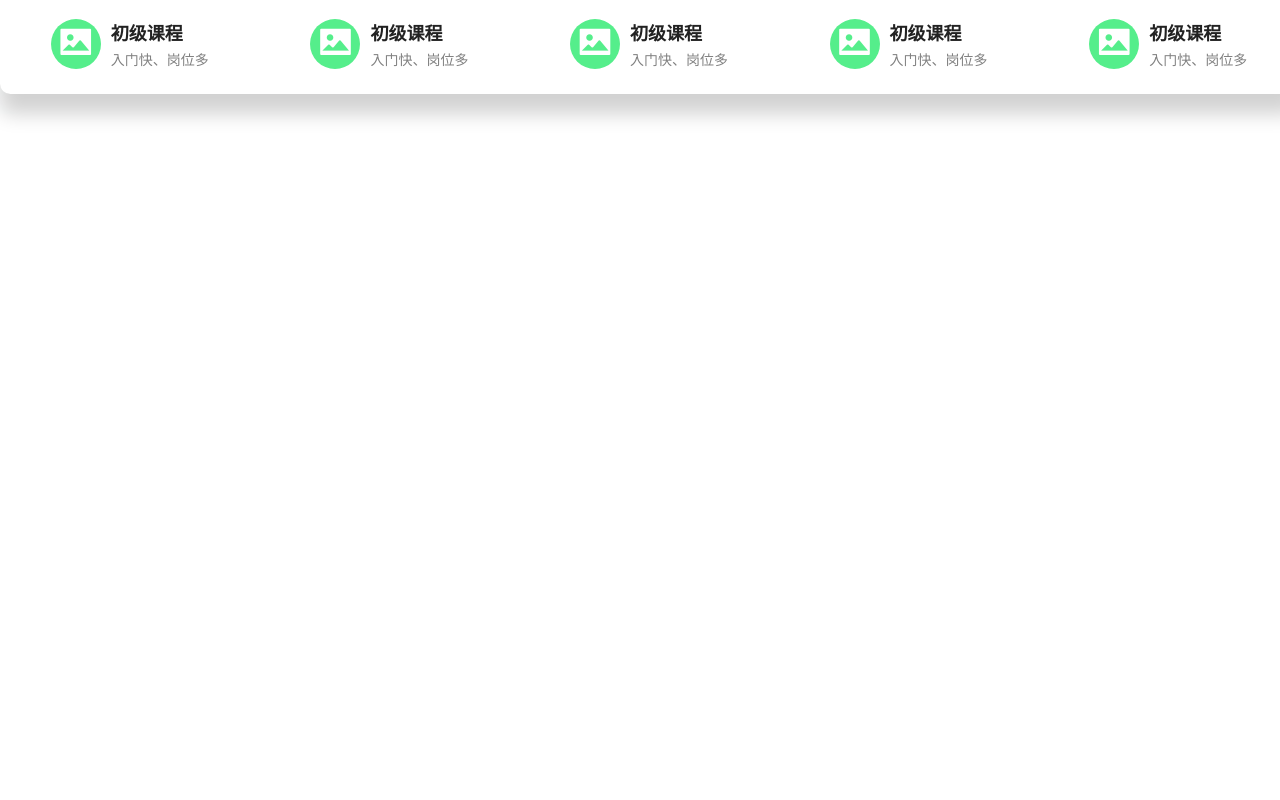
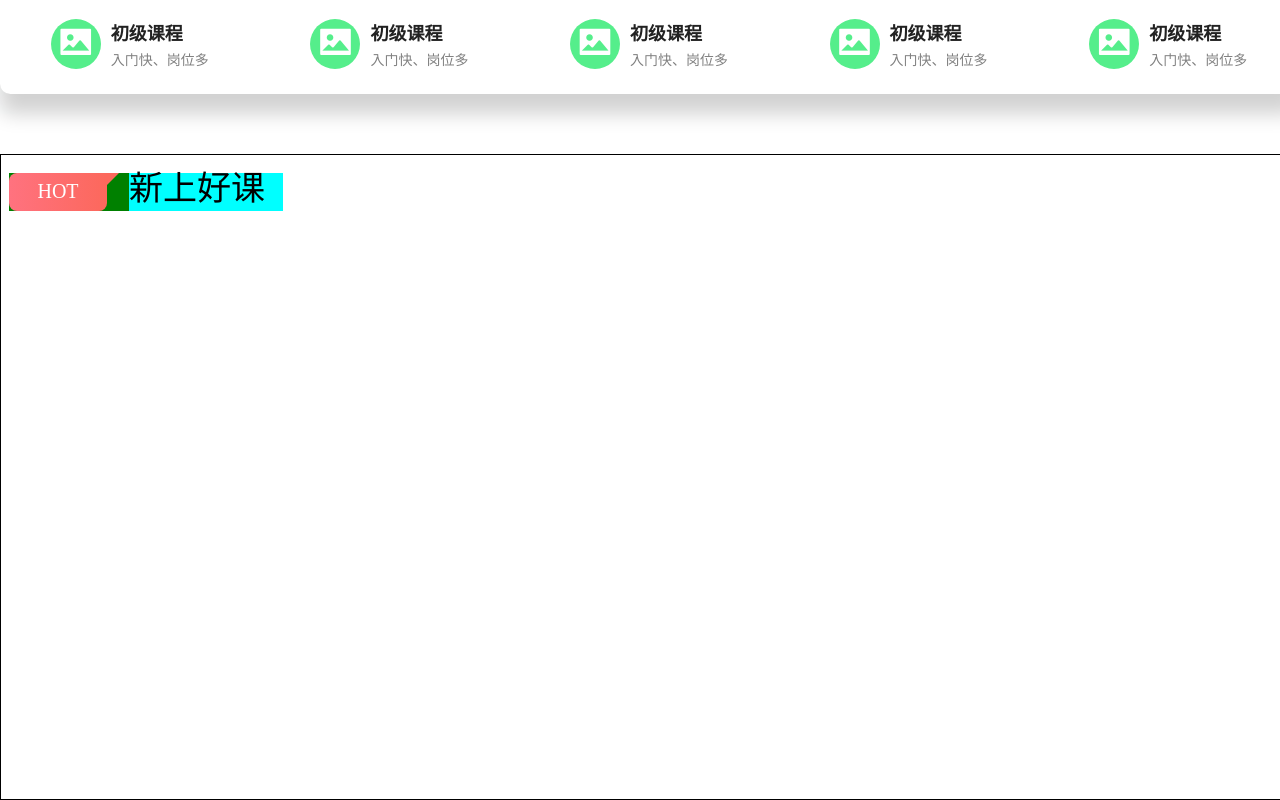
Before and after one commit to jialiangzai/vueClixlxDemo, a Vue app: page / in a window 1280 px wide. Shown: the part 602-1402 px from the top of the page. Before the commit the page ends 801 px from the top, so only its background shows below. Built offline with nearby package versions, Linux system fonts and the light colour scheme; no server answers; the HTML template or start-up script is replaced by a standard one; what vue-meta-info would draw is missing.

Commit message:
首页新上好课，标题样式

```diff
--- a/src/components/index/navSwiper.vue
+++ b/src/components/index/navSwiper.vue
@@ -105,7 +105,7 @@ export default {
 .navSwiper {
   padding-top: 1px;
   width: 100vw;
-  height: 700px;
+  height: 640px;
   background: url(../../assets/image/transitionbg.png);
 }
 .navSwiperContent {
--- /dev/null
+++ b/src/components/index/newGoodCourse.vue
@@ -0,0 +1,83 @@
+<template>
+  <!-- 首页新上好课组件 -->
+  <div class="newGoodCourse">
+      <!-- 新上好课整体容器 -->
+      <div class="courseContent">
+          <!-- 顶部标题 -->
+          <div class="contentTitle">
+              <div class="hot">
+                  <div class="hot-left">HOT</div>
+                  <div class="hot-right"></div>
+              </div>
+              <div class="txt">
+                  <div class="txt-top">新上好课</div>
+                  <div class="txt-bottom"></div>
+              </div>
+          </div>
+      </div>
+  </div>
+</template>
+
+<script>
+
+</script>
+
+<style scoped>
+    .newGoodCourse{
+        width: 1300px;
+        height: 644px;
+        margin: 15px auto 0 auto;
+    }
+    .courseContent{
+        position: relative;
+        width: 1300px;
+        height: 644px;
+        border: 1px solid;
+        margin: 15px auto 0 auto;
+    }
+    .contentTitle{
+        display: flex;
+        position: absolute;
+        top: 18px;
+        left: 0;
+        /* width: 200px; */
+        /* width: 300px; */
+        margin-left: 8px;
+        background: green;
+    }
+    /* 内容-标题hot样式 */
+    .contentTitle .hot{
+        width: 110px;
+        height: 38px;
+        overflow: hidden;
+    }
+    .contentTitle .hot .hot-left{
+        float: left;
+        width: 98px;
+        height: 38px;
+        font-size: 20px;
+        text-align: center;
+        line-height: 37px;
+        color: #ffffff;
+        border-radius: 8px 0 8px 8px;
+        background: linear-gradient(90deg, #FF727F 0%, #FC685C 100%);
+    }
+    .contentTitle .hot .hot-right{
+        float: left;
+        width: 0;
+        height: 0;
+        border: 6px solid #FC685C;
+        border-right-color: transparent;
+        border-bottom-color: transparent;
+    }
+    .contentTitle .txt{
+        width: 154px;
+        height: 38px;
+        background: cyan;
+        margin-left: 10px;
+    }
+    .contentTitle .txt .txt-top{
+        font-size: 34px;
+        line-height: 31px;
+    }
+</style>
--- a/src/views/Home.vue
+++ b/src/views/Home.vue
@@ -3,13 +3,14 @@
     <!-- <h2>Home Page</h2> -->
     <indexHeader></indexHeader>
     <navSwiper></navSwiper>
-
+    <newGoodCourse></newGoodCourse>
   </div>
 </template>
 
 <script>
 import indexHeader from "@/components/index/header.vue";
 import navSwiper from "@/components/index/navSwiper.vue";
+import newGoodCourse from "@/components/index/newGoodCourse.vue";
 import http from "../common/api/requests";
 import { mapMutations } from 'vuex'
 // import axios from 'axios';
@@ -55,6 +56,7 @@ export default {
   components: {
     indexHeader,
     navSwiper,
+    newGoodCourse
   },
 };
 </script>
```
